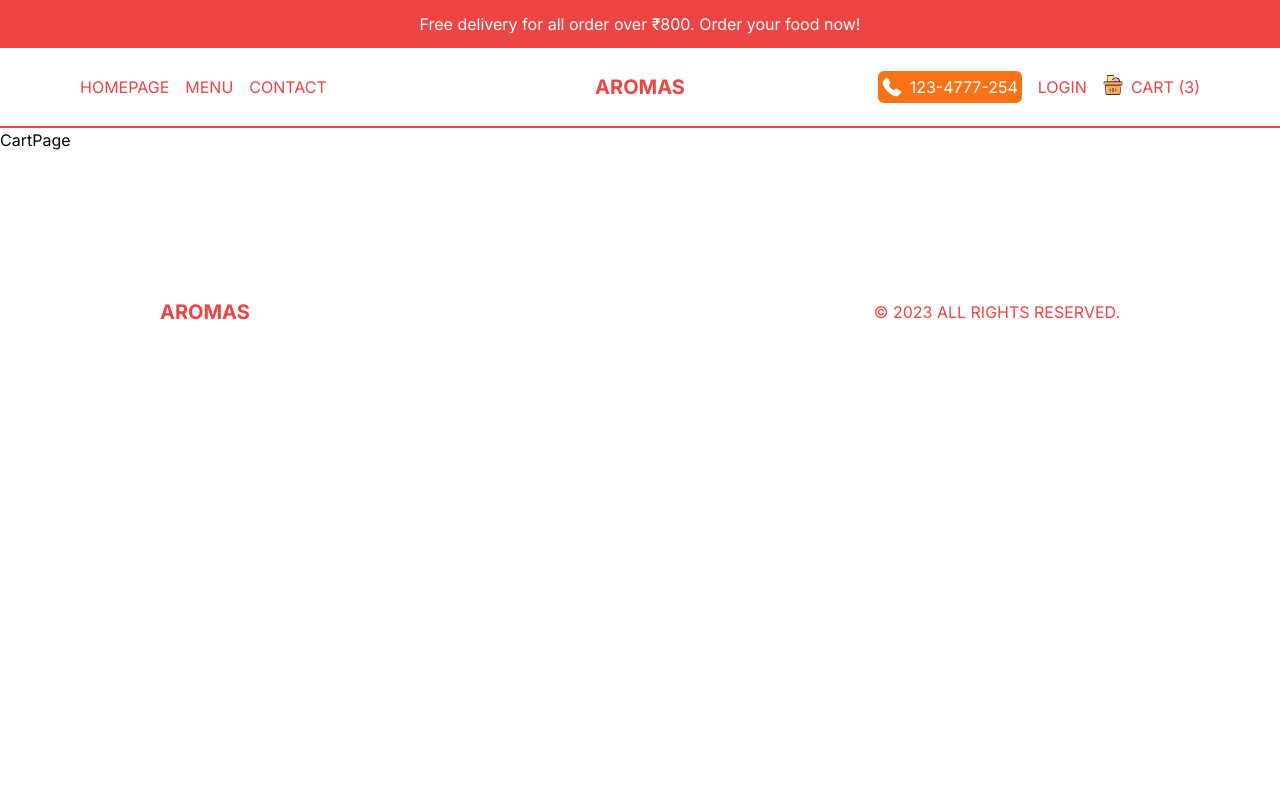
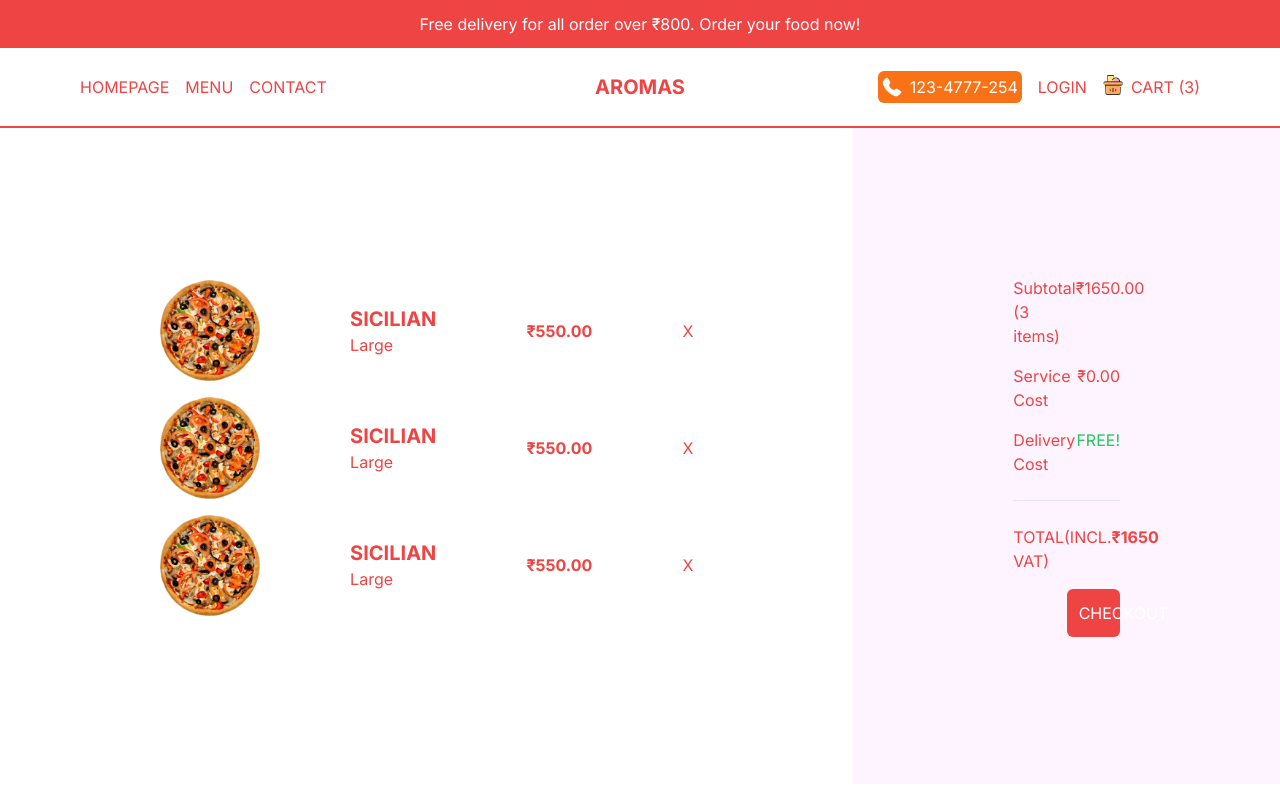
Before and after one commit to NishivSingh/restaurant-website, a Next.js app: page /cart in a window 1280 px wide. Shown: the top 800 px of the page. Built offline with nearby package versions, Linux system fonts and the light colour scheme.

Commit message:
Created cart page

```diff
--- a/src/app/cart/page.tsx
+++ b/src/app/cart/page.tsx
@@ -1,7 +1,67 @@
+import Image from "next/image";
 import React from "react";
 
 const CartPage = () => {
-  return <div>CartPage</div>;
+  return (
+    <div className="h-[calc(100vh-6rem)] md:h-[calc(100vh-9rem)] flex flex-col text-red-500 lg:flex-row">
+      {/* PRODUCTS CONTAINER */}
+      <div className="h-1/2 p-4 flex flex-col justify-center overflow-scroll lg:h-full lg:w-2/3 2xl:w-1/2 lg:px-20 xl:px-40">
+        {/* SINGLE ITEM */}
+        <div className="flex items-center justify-between mb-4">
+          <Image src="/temporary/p1.png" alt="" width={100} height={100} />
+          <div className="">
+            <h1 className="uppercase text-xl font-bold">sicilian</h1>
+            <span>Large</span>
+          </div>
+          <h2 className="font-bold">₹550.00</h2>
+          <span className="cursor-pointer">X</span>
+        </div>
+        {/* SINGLE ITEM */}
+        <div className="flex items-center justify-between mb-4">
+          <Image src="/temporary/p1.png" alt="" width={100} height={100} />
+          <div className="">
+            <h1 className="uppercase text-xl font-bold">sicilian</h1>
+            <span>Large</span>
+          </div>
+          <h2 className="font-bold">₹550.00</h2>
+          <span className="cursor-pointer">X</span>
+        </div>
+        {/* SINGLE ITEM */}
+        <div className="flex items-center justify-between mb-4">
+          <Image src="/temporary/p1.png" alt="" width={100} height={100} />
+          <div className="">
+            <h1 className="uppercase text-xl font-bold">sicilian</h1>
+            <span>Large</span>
+          </div>
+          <h2 className="font-bold">₹550.00</h2>
+          <span className="cursor-pointer">X</span>
+        </div>
+      </div>
+      {/* PAYMENT CONTAINER */}
+      <div className="h-1/2 p-4 bg-fuchsia-50 flex flex-col gap-4 justify-center lg:h-full lg:w-1/3 2xl:w-1/2 lg:px-20 xl:px-40 2xl:text-xl 2xl:gap-6">
+        <div className="flex justify-between">
+          <span className="">Subtotal (3 items)</span>
+          <span className="">₹1650.00</span>
+        </div>
+        <div className="flex justify-between">
+          <span className="">Service Cost</span>
+          <span className="">₹0.00</span>
+        </div>
+        <div className="flex justify-between">
+          <span className="">Delivery Cost</span>
+          <span className="text-green-500">FREE!</span>
+        </div>
+        <hr className="my-2" />
+        <div className="flex justify-between">
+          <span className="">TOTAL(INCL. VAT)</span>
+          <span className="font-bold">₹1650</span>
+        </div>
+        <button className="bg-red-500 text-white p-3 rounded-md w-1/2 self-end">
+          CHECKOUT
+        </button>
+      </div>
+    </div>
+  );
 };
 
 export default CartPage;
```
